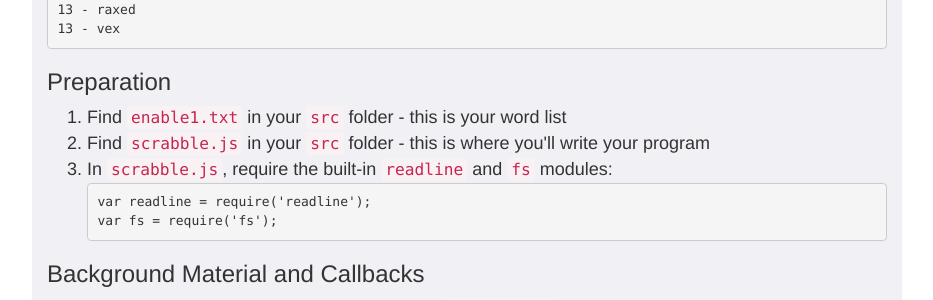
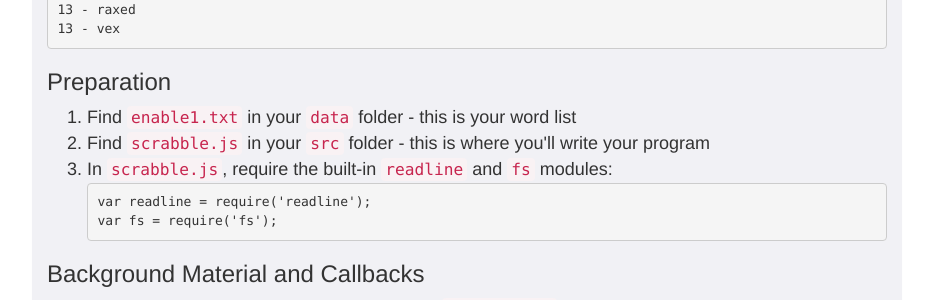
Before and after one commit to foureyes/csci-ua.0480-fall2016-007, a Jekyll site: the page built from homework/01.markdown, in a window 1280 px wide and 900 px high, scrolled down 28643 px. Shown: the part 152-452 px from the top of the window, without its empty margins (173-1106 px from the left). Built offline with Jekyll 4.4.1, drawn with Linux system fonts in a browser that asks for light colours.

Commit message:
fix location of enable1.txt and shorten letter scores object

```diff
--- a/homework/01.markdown
+++ b/homework/01.markdown
@@ -1260,7 +1260,7 @@ The top scoring words are:
 
 ### Preparation
 
-1. Find `enable1.txt` in your `src` folder - this is your word list
+1. Find `enable1.txt` in your `data` folder - this is your word list
 2. Find `scrabble.js` in your `src` folder - this is where you'll write your program
 3. In `scrabble.js`, require the built-in `readline` and `fs` modules:
     <pre><code data-trim contenteditable>var readline = require('readline');
@@ -1339,7 +1339,12 @@ console.log('last line of program!');
 
 The score for a word is calculated by summing the point values of each letter in the word. You can use the following object to associate letters with point values:
 
-<pre><code data-trim contenteditable>var letterValues = { "E": 1, "A": 1, "I": 1, "O": 1, "N": 1, "R": 1, "T": 1, "L": 1, "S": 1, "U": 1, "D": 2, "G": 2, "B": 3, "C": 3, "M": 3, "P": 3, "F": 4, "H": 4, "V": 4, "W": 4, "Y": 4, "K": 5, "J": 8, "X": 8, "Q": 10, "Z": 10 };
+<pre><code data-trim contenteditable>var letterValues = {
+        "E": 1, "A": 1, "I": 1, "O": 1, "N": 1, "R": 1, "T": 1, "L": 1,
+        "S": 1, "U": 1, "D": 2, "G": 2, "B": 3, "C": 3, "M": 3, "P": 3,
+        "F": 4, "H": 4, "V": 4, "W": 4, "Y": 4, "K": 5, "J": 8, "X": 8,
+        "Q": 10, "Z": 10
+};
 </code></pre>
 
 You'll likely want to represent each word as an object... with the actual word as one property and the word's score as a second property. You can then sort an `Array` of these "word/score" objects using the [sort method](https://developer.mozilla.org/en-US/docs/Web/JavaScript/Reference/Global_Objects/Array/sort) on your `Array`.
```
